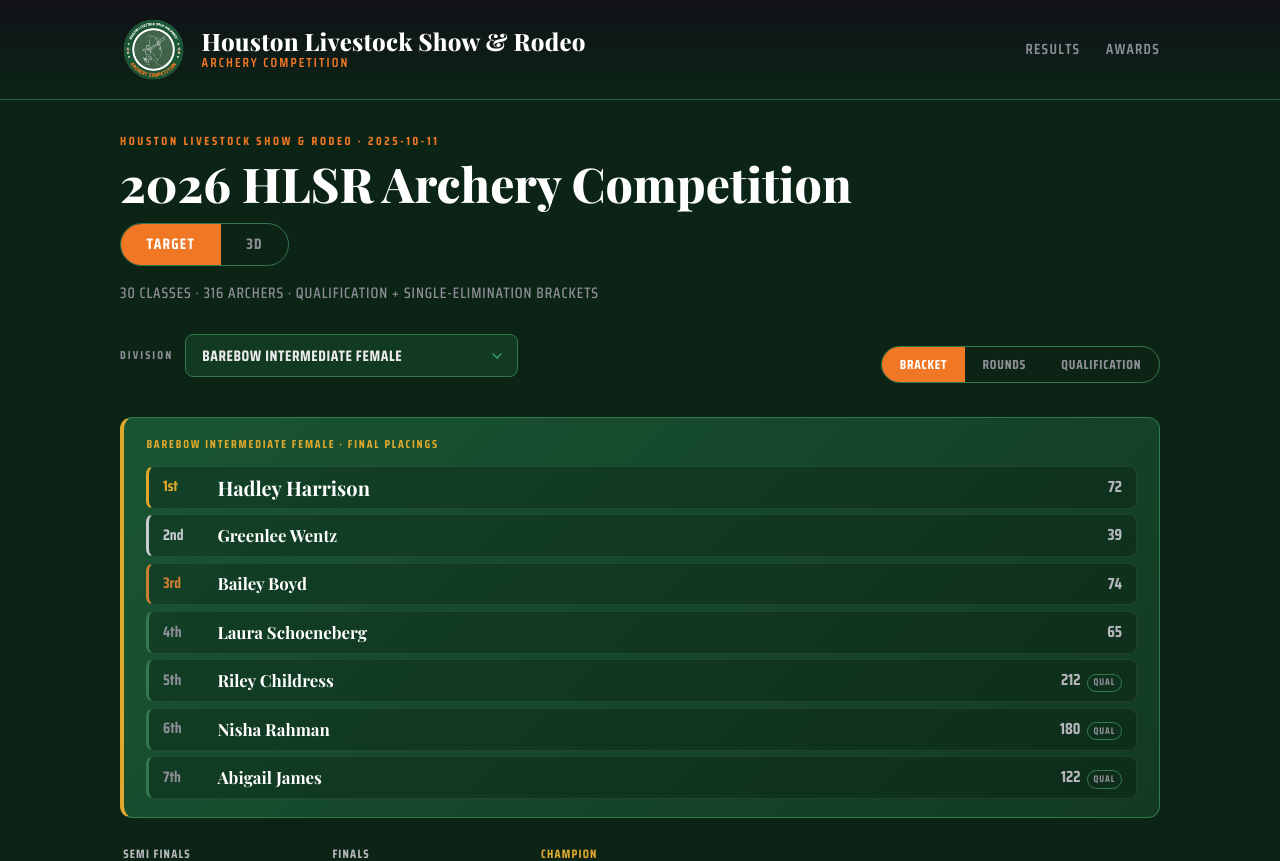
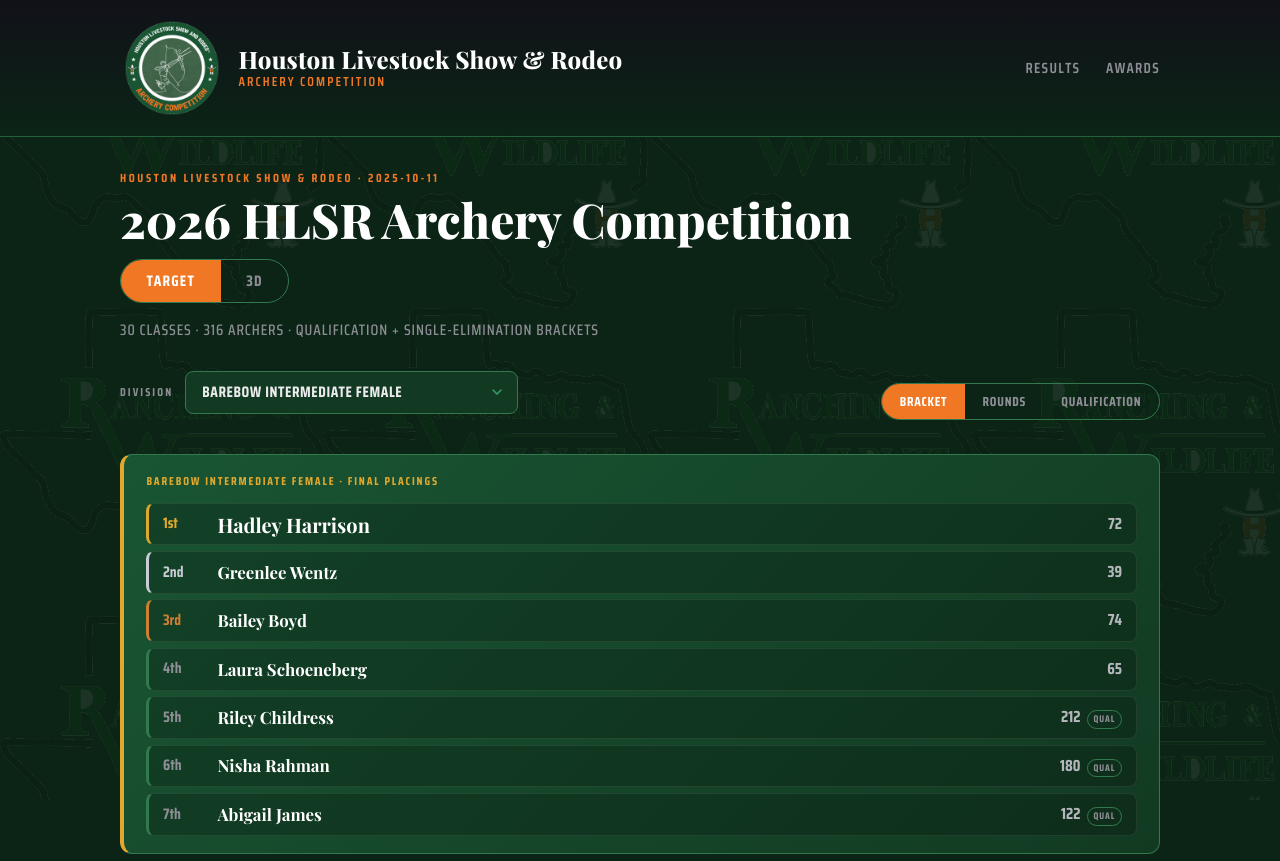
Before and after one commit to mhojnacki979/hlsr-archery, a Next.js app: page / in a window 1280 px wide. Shown: the top 861 px of the page. Built offline with nearby package versions, Linux system fonts and the light colour scheme.

Commit message:
Enlarge HLSR seal; add Ranching & Wildlife step-and-repeat backdrop

```diff
--- a/app/globals.css
+++ b/app/globals.css
@@ -1108,7 +1108,7 @@
 
 /* Official HLSR Archery Competition seal — never filter or recolor it. */
 .hlsr-badge {
-  height: 4.2rem;
+  height: 6.5rem;
   width: auto;
   flex: none;
   display: block;
@@ -1121,7 +1121,7 @@
 
 @media (max-width: 600px) {
   .hlsr-badge {
-    height: 2.9rem;
+    height: 4rem;
   }
 }
 
@@ -2069,3 +2069,31 @@
     page-break-before: auto;
   }
 }
+
+/* ---------- Ranching & Wildlife step-and-repeat backdrop ---------- */
+
+/* Tile is the real mark at 30% of full size, kept in its own colours — it
+   reads against the dark green on its own, so it is never filtered. */
+.brand-backdrop {
+  position: fixed;
+  inset: 0;
+  z-index: 0;
+  pointer-events: none;
+  background-repeat: repeat;
+  background-size: 324px auto;
+  opacity: 0.07;
+}
+
+/* Content sits above the backdrop. */
+.site-header,
+.site-main,
+.site-footer {
+  position: relative;
+  z-index: 1;
+}
+
+@media print {
+  .brand-backdrop {
+    display: none !important;
+  }
+}
--- a/app/layout.tsx
+++ b/app/layout.tsx
@@ -44,6 +44,13 @@
   return (
     <html lang="en" className={fontClasses}>
       <body>
+        {/* Ranching & Wildlife step-and-repeat. Inline background-image so the
+            deployment base path is applied; CSS url() would not get it. */}
+        <div
+          className="brand-backdrop"
+          aria-hidden="true"
+          style={{ backgroundImage: `url(${asset('/brand/ranching-wildlife-tile.png')})` }}
+        />
         <header className="site-header">
           <div className="site-header-inner">
             <Link
```
Also changed, not shown: public/brand/ranching-wildlife-tile.png (added).
